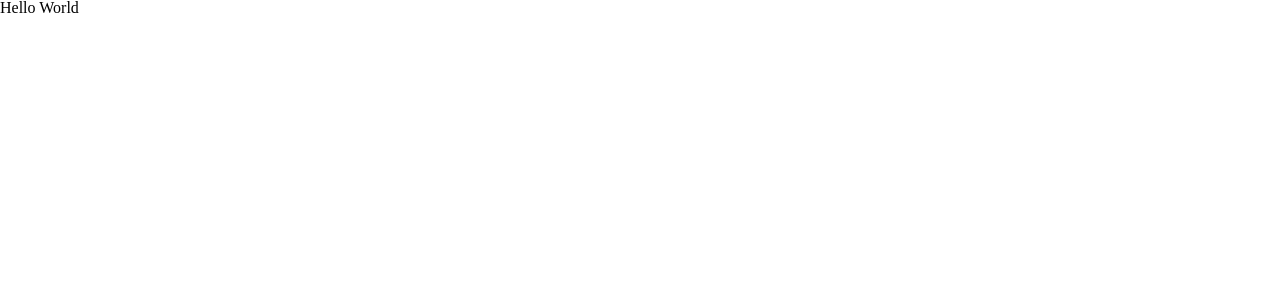
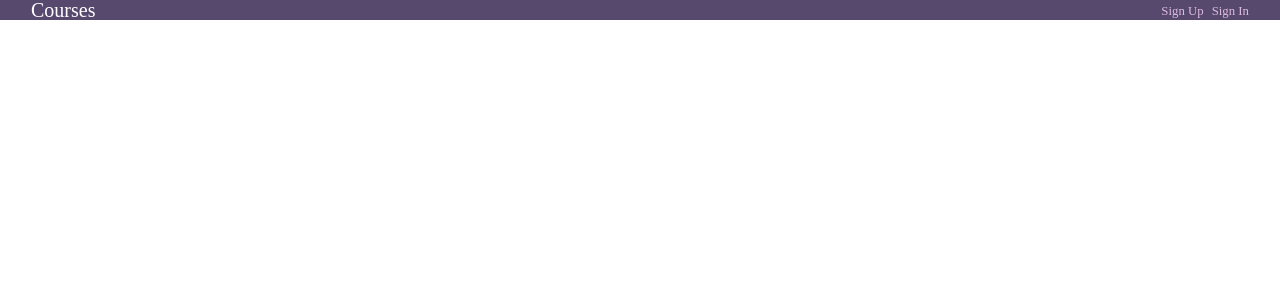
Before and after one commit to dmcote-1991/full-stack-app, a React (Vite) app in the folder client/: page / in a window 1280 px wide. Shown: the top 300 px of the page. Built offline with nearby package versions, Linux system fonts and the light colour scheme.

Commit message:
Add Header component

```diff
--- a/client/src/App.jsx
+++ b/client/src/App.jsx
@@ -1,5 +1,11 @@
+import Header from "./components/Header";
+
 const App = () => {
-  return <h1>Hello World</h1>;
+  return (
+    <div>
+      <Header />
+    </div>
+  );
 };
 
 export default App;
--- /dev/null
+++ b/client/src/components/Header.jsx
@@ -0,0 +1,23 @@
+const Header = () => {
+  return (
+    <header>
+      <div className="wrap header--flex">
+        <h1 className="header--logo">
+          <a href="index.html">Courses</a>
+        </h1>
+        <nav>
+          <ul className="header--signedout">
+            <li>
+              <a href="sign-up.html">Sign Up</a>
+            </li>
+            <li>
+              <a href="sign-in.html">Sign In</a>
+            </li>
+          </ul>
+        </nav>
+      </div>
+    </header>
+  );
+};
+
+export default Header;
```
